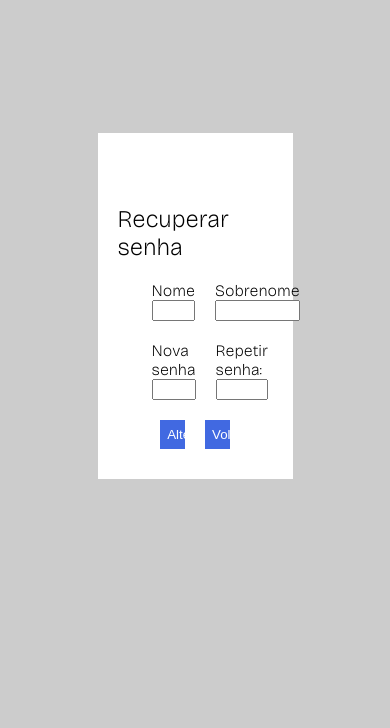
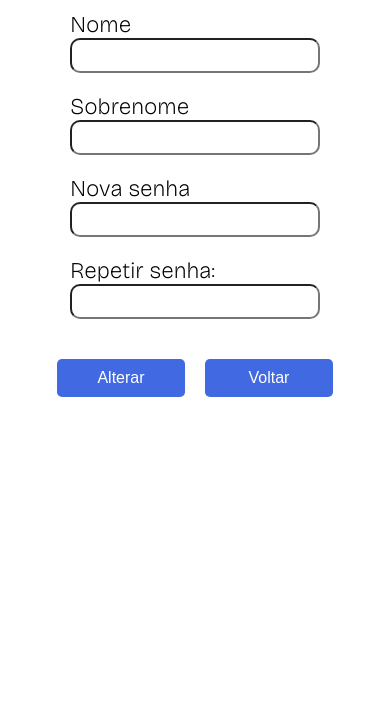
Before and after one commit to gabriel-augg/fomulario-de-informacoes, a plain HTML site: page recuperar.html in a window 390 px wide. Shown: the part 116-844 px from the top of the page. Drawn offline with nearby package versions, Linux system fonts and the light colour scheme.

Commit message:
Style: responsividade tela recuperar

```diff
--- a/style.css
+++ b/style.css
@@ -326,7 +326,7 @@ body * {
         padding: 35px;
     }
 
-    #conteudo h1, #conteudo-informacoes h1{
+    #conteudo h1, #conteudo-informacoes h1, #container-recuperar h1{
         font-size: 25pt;
     }
 
@@ -349,9 +349,14 @@ body * {
         width: 98%;
         box-sizing: border-box;
         font-size: 16pt;
+        border-radius: 10px;
     }
 
-    .inputs-cadastrar label, .inputs-informacoes label {
+    #main-informacoes section {
+        width: 100%;
+    }
+
+    .inputs-cadastrar label, .inputs-informacoes label, .inputs-recuperar label {
         font-size: 17pt;
         font-weight: 600;
     }
@@ -364,7 +369,7 @@ body * {
         background-color: #4169E1;
     }
 
-    .estilo-botao {
+    .estilo-botao, #alterar, #voltarRecuperar {
         background-color: #4169E1;
         margin: 20px 0 0 0;
         font-size: 12pt;
@@ -378,5 +383,34 @@ body * {
         cursor: pointer;
     }
 
+    #main-recuperar {
+        height: auto;
+        width: 100%;
+        margin: 0;
+    }
+
+    #container-recuperar {
+        margin: 0;
+        padding: 0;
+        width: 100%;
+    }
+
+    .campos-recuperar {
+        display: flex;
+        flex-direction: column;
+        width: 80%;
+    }
+
+    .campos-recuperar input {
+        font-size: 16pt;
+        border-radius: 10px;
+        padding: 3px;
+    }
+
+
+
+    #alterar:hover, #voltarRecuperar:hover {
+        background-color: #4169E1;
+    }
 
 }
```
